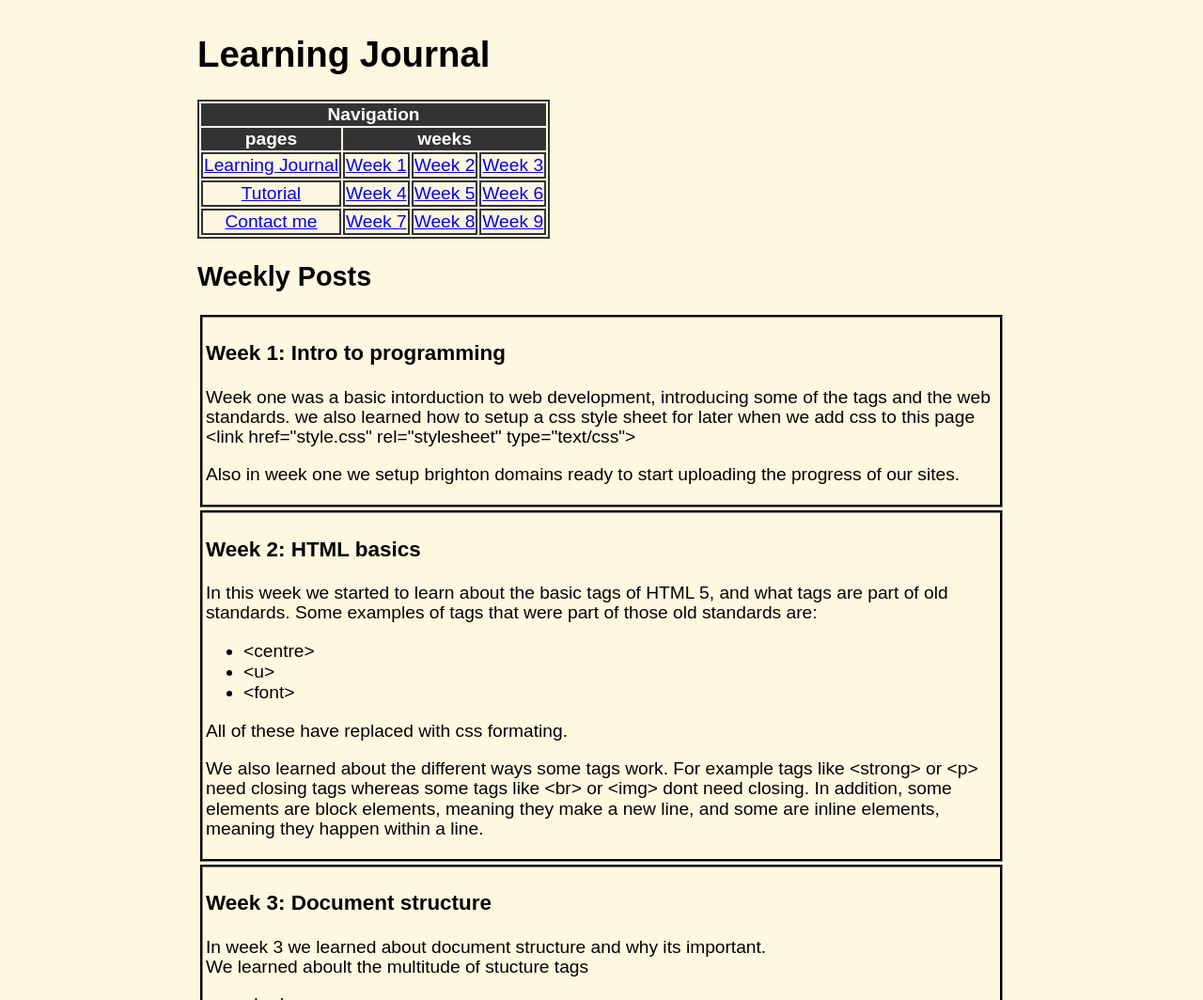
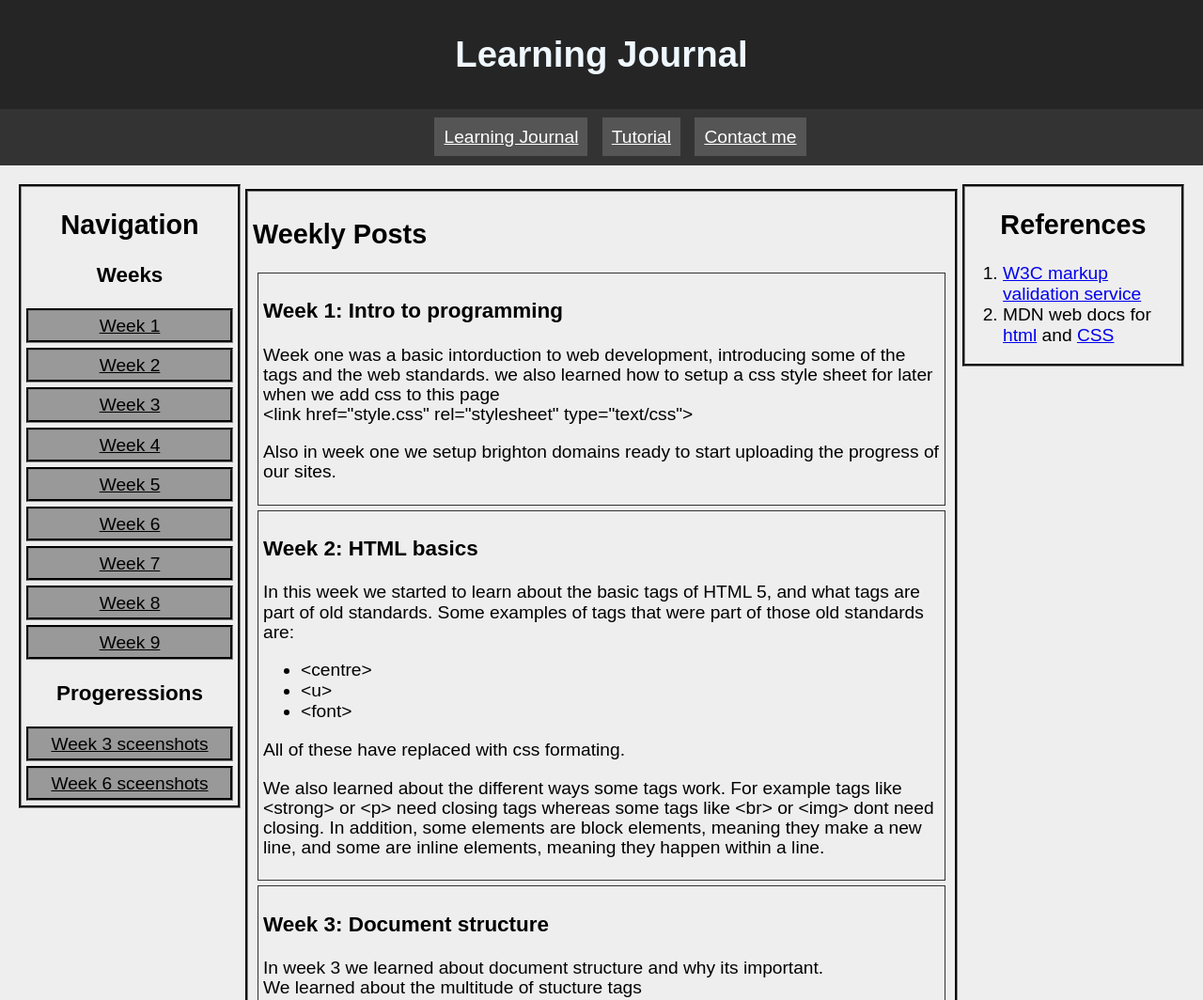
Before and after one commit to Sneakunderscoreunderscore/CI435, a plain HTML site: page index.html in a window 1280 px wide. Shown: the top 1064 px of the page at 94% size. Drawn offline with Linux system fonts and the light colour scheme.

Commit message:
overhauled the site

```diff
--- /dev/null
+++ b/css/indexgrid.css
@@ -0,0 +1,48 @@
+.banner { grid-area: banner; }
+.menu { grid-area: menu; }
+.navwrap { grid-area: nav; }
+main { grid-area: main; }
+.refs { grid-area: aside; }
+footer { grid-area: footer; }
+
+.wrapper {
+    display: grid;
+    grid-template-areas:"banner""menu""nav""main""aside""footer";}
+    image{
+        width:auto;
+    }
+
+@media (min-width: 750px) {
+    .wrapper {
+        grid-template-columns: 2fr 4fr;
+        grid-template-areas:"banner banner""menu menu""nav main""aside main""footer footer";
+    }
+    .menu li{
+        display:inline;
+        list-style-type: none;
+    }
+    .weeks{
+        list-style-type: none;
+    }
+    image{
+        max-width: 500px;
+    }
+}
+
+
+@media (min-width: 1000px) {
+    .wrapper {
+        grid-template-columns: 1.5fr 4fr 1.5fr;
+        grid-template-areas:"banner banner banner""menu menu menu""nav main aside""nav main aside""footer footer footer";
+    }
+    .menu li{
+        display:inline;
+        list-style-type: none;
+    }
+    .weeks{
+        list-style-type: none;
+    }
+    image{
+        max-width: 700px;
+    }
+}
--- a/css/style.css
+++ b/css/style.css
@@ -1,30 +1,71 @@
-table,
-td {
-  border: 2px solid #333;
+
+html{
+  font-size: 1.2rem;
+  font-family: Arial, Helvetica, sans-serif;
+  background-color: #333;
+}
+
+.banner{
+  background-color: #252525;
+  color: aliceblue;
+  text-align: center;
+  padding: 0px;
+  margin: 0px;
+  padding-top: 10px;
+  padding-bottom: 10px;
+}
+
+.menu{
+  background-color: #333;
+  color: aliceblue;
   text-align: center;
 }
-
-thead,
-tfoot {
-  background-color: #333;
-  color: #fff;
+.menu a{
+  color: white;
 }
-
-body{
-  background-color: #fff8e0;
+.menu a:hover{
+  color: aquamarine;
+}
+.menu li{
+  padding: 10px;
+  background-color:#555;
+  margin: 5px;
 }
 
 .wrapper{
-  max-width: 860px;
-  margin: auto;
-  padding: 10px;
-  font-size: 1.2rem;
-  font-family: Arial, Helvetica, sans-serif;
+  background-color:#eee;
+  padding: 20px;
 }
 
-.navigation a:hover{
-  background-color: #28d;
-  color: black;
+.weeks{
+  text-align: center;
+  list-style: none;
+  border: 3px;
+  border-style:groove;
+  border-color: #333;
+}
+
+.weeks p{
+  padding: 5px;
+  margin: 5px;
+  background-color: #999;
+  border: 3px;
+  border-style:groove;
+  border-color: #333;
+}
+.weeks a{
+  color:black;
+}
+.weeks a:hover{
+  color: aquamarine;
+}
+
+main{
+  border: 3px;
+  border-style:groove;
+  border-color: #333;
+  padding: 5px;
+  margin: 5px;
 }
 
 p{
@@ -32,9 +73,19 @@ p{
 }
 
 article{
+  border: 1px;
+  border-style:groove;
+  border-color: #333;
+  padding: 5px;
+  margin: 5px;
+}
+
+.refswrap{
   border: 3px;
   border-style:groove;
   border-color: #333;
-  padding: 3px;
-  margin: 3px;
 }
+
+.refs header{
+  text-align: center;
+}
--- a/index.html
+++ b/index.html
@@ -6,53 +6,56 @@
 		<meta name="viewport" content="width=device-width, initial-scale=1">
 		<link href="css/normalize.css" rel="stylesheet">
 		<link href="css/style.css" rel="stylesheet">
+		<link href="css/indexgrid.css" rel="stylesheet">
 		<title>Learning Journal</title><!--web page title -->
 	</head>
 
 <body>
 <!--Markup all web page content inside the 'body' tags -->
-	<div class="wrapper">
-	<!--The 'wrapper' contains all the page content-->
 
-    <header><!--The main heading for the page -->
+    <header class="banner"><!--The main heading for the page -->
 		<h1>Learning Journal</h1>
 	</header>
 
-    <nav><!--The primary navigation for the page -->
-		<table class="navigation">
-			<thead>
-		  		<tr>
-					<th colspan="4">Navigation</th>
-			  	</tr>
-			</thead>
-			<thead>
-				<tr>
-				  	<th>pages</th>
-					<th colspan="3">weeks</th>
-				</tr>
-			</thead>
-			<tbody>
-			  	<tr>
-					<td><a href="index.html">Learning Journal</a></td>
-					<td><a href="#week1">Week 1</a></td>
-					<td><a href="#week2">Week 2</a></td>
-					<td><a href="#week3">Week 3</a></td>
-		  		</tr>
-				<tr>
-					<td><a href="tutorial.html">Tutorial</a></td>
-					<td><a href="#week4">Week 4</a></td>
-					<td><a href="#week5">Week 5</a></td>
-					<td><a href="#week6">Week 6</a></td>
-		  		</tr>
-				<tr>
-					<td><a href="contact.html">Contact me</a></td>
-					<td><a href="#week7">Week 7</a></td>
-					<td><a href="#week8">Week 8</a></td>
-					<td><a href="#week9">Week 9</a></td>
-		  		</tr>
-			</tbody>
-		</table>
+	<nav class="menu">
+		<ul>
+			<li><a href="index.html">Learning Journal</a></li>
+			<li><a href="tutorial.html">Tutorial</a></li>
+			<li><a href="contact.html">Contact me</a></li>
+		</ul>
+
 	</nav>
+
+	<div class="wrapper"><!--The 'wrapper' contains all the page content (excluding banner and menu)-->
+
+	<div class="navwrap">
+		<nav class="weeks"><!--The primary navigation for the page -->
+			<header>
+				<h2>
+					Navigation
+				</h2>
+			</header>
+			<h3>
+				Weeks
+			</h3>
+			<p><a href="#week1">Week 1</a></p>
+			<p><a href="#week2">Week 2</a></p>
+			<p><a href="#week3">Week 3</a></p>
+			<p><a href="#week4">Week 4</a></p>
+			<p><a href="#week5">Week 5</a></p>
+			<p><a href="#week6">Week 6</a></p>
+			<p><a href="#week7">Week 7</a></p>
+			<p><a href="#week8">Week 8</a></p>
+			<p><a href="#week9">Week 9</a></p>
+			<h3>
+				Progeressions
+			</h3>
+
+			<p><a href="#w3ss">Week 3 sceenshots</a></p>
+			<p><a href="#w6ss">Week 6 sceenshots</a></p>
+
+		</nav>
+	</div>
 
     <main><!--The main page content -->
 
@@ -60,8 +63,11 @@
 
     	<article>
 			<header>
-			<h3><a id="week1"></a>Week 1: Intro to programming</h3>
+				<h3>
+					<a id="week1">Week 1: Intro to programming</a>
+				</h3>
 			</header>
+
 			<p>Week one was a basic intorduction to web development, introducing some of the tags and the web standards.
 				we also learned how to setup a css style sheet for later when we add css to this page<br>
 				&lt;link href="style.css" rel="stylesheet" type="text/css"&gt;</p>
@@ -70,27 +76,31 @@
 
 		<article>
 			<header>
-			<h3><a id="week2"></a>Week 2: HTML basics</h3>
+				<h3>
+					<a id="week2">Week 2: HTML basics</a>
+				</h3>
 			</header>
+
 			<p>In this week we started to learn about the basic tags of HTML 5, and what tags are part of old standards. Some examples of tags that were part of those old standards are:</p>
 				<ul>
 					<li>&lt;centre&gt;</li>
 					<li>&lt;u&gt;</li>
 					<li>&lt;font&gt;</li>
 				</ul>
-				<p>All of these have replaced with css formating.
-				</p>
-				<p>
-					We also learned about the different ways some tags work. For example tags like &lt;strong&gt; or &lt;p&gt; need closing tags whereas some tags like &lt;br&gt; or &lt;img&gt; dont need closing. In addition, some elements are block elements, meaning they make a new line, and some are inline elements, meaning they happen within a line.
-				</p>
+			<p>All of these have replaced with css formating.</p>
+			<p>We also learned about the different ways some tags work. For example tags like &lt;strong&gt; or &lt;p&gt; need closing tags whereas some tags like &lt;br&gt; or &lt;img&gt; dont need closing. In addition, some elements are block elements, meaning they make a new line, and some are inline elements, meaning they happen within a line.</p>
+
 		</article>
 
 		<article>
 			<header>
-			<h3><a id="week3"></a>Week 3: Document structure</h3>
+				<h3>
+					<a id="week3">Week 3: Document structure</a>
+				</h3>
 			</header>
+
 			<p>In week 3 we learned about document structure and why its important.<br>
-				We learned aboult the multitude of stucture tags</p>
+			We learned about the multitude of stucture tags</p>
 			<ul>
 				<li>&lt;body&gt;</li>
 				<li>&lt;header&gt;</li>
@@ -105,13 +115,15 @@
 			An example of nesting structure tags: <br><img src="media/nesting.png" width="640" alt="an image showing how stucture tags are nested into eachother"></p>
 			<p>Yet another thing we learned about was viewports. These are important to make the websites more accessable on mobile devices by scaling the contont to the screen. This week I added that to this learning Journal using<br>
 			&lt;meta name="viewport" content="width=device-width, initial-scale=1"&gt;</p>
+		</article>
+		<article>
 
-		</article>
+			<header>
+				<h2>
+					<a id="w3ss">Week 3 screenshots</a>
+				</h2>
+			</header>
 
-		<article>
-			<header>
-				<h2>Week 3 screenshots</h2>
-			</header>
 			<p> Now that 3 weeks of the modual have passed, i have taken screenshots of the current state of the site as it stands to keep a record of the progress of the site. Pictured below is the site as of 26 Oct 2023</p>
 			<img src="media/w3ss1.png" width="720" alt="top screenshot of the page after week3"><br>
 			<img src="media/w3ss2.png" width="720" alt="bottom screenshot of the page after week3">
@@ -121,39 +133,56 @@
 
 		<article>
 			<header>
-				<h2><a id="week4"></a>Week 4: CSS</h2>
+				<h2>
+					<a id="week4">Week 4: CSS</a>
+				</h2>
 			</header>
+
+			<p> Week 4 was the intorduction to CSS </p>
 		</article>
 
 		<article>
 			<header>
-				<h2><a id="week5"></a>Week 5: CSS2</h2>
+				<h2>
+					<a id="week5"></a>Week 5: CSS2</a>
+				</h2>
 			</header>
 
 		</article>
 
 		<article>
 			<header>
-				<h2><a id="week6"></a>Week 6: responsive web design</h2>
+				<h2>
+					<a id="week6">Week 6: responsive web design</a>
+				</h2>
 			</header>
 		</article>
 
 		<article>
-			<header>Week 6 screenshots</header>
+			<header>
+				<h2>
+					<a id= "w6ss">Week 6 screenshots</a>
+				</h2>
+			</header>
 
 		</article>
 
     </main><!--Close main page content -->
 
-        <aside>
 
-        	<h2><a id="refs"></a> References</h2>
+	<aside class="refs">
+		<div class="refswrap">
+			<header>
+				<h2>
+					References
+				</h2>
+			</header>
 
 			<ol>
 				<li><a href="http://validator.w3.org/">W3C markup validation service</a></li>
-                    <li>Mozilla development network web docs for <a href="https://developer.mozilla.org/en-US/docs/Web/HTML">html</a> and <a href="https://developer.mozilla.org/en-US/docs/Web/CSS">CSS</a></li>
+				<li>MDN web docs for <a href="https://developer.mozilla.org/en-US/docs/Web/HTML">html</a> and <a href="https://developer.mozilla.org/en-US/docs/Web/CSS">CSS</a></li>
 			</ol>
-
+		</div>
 	</aside>
 
 
```
Lines whose indentation alone changed are shown as unchanged.
